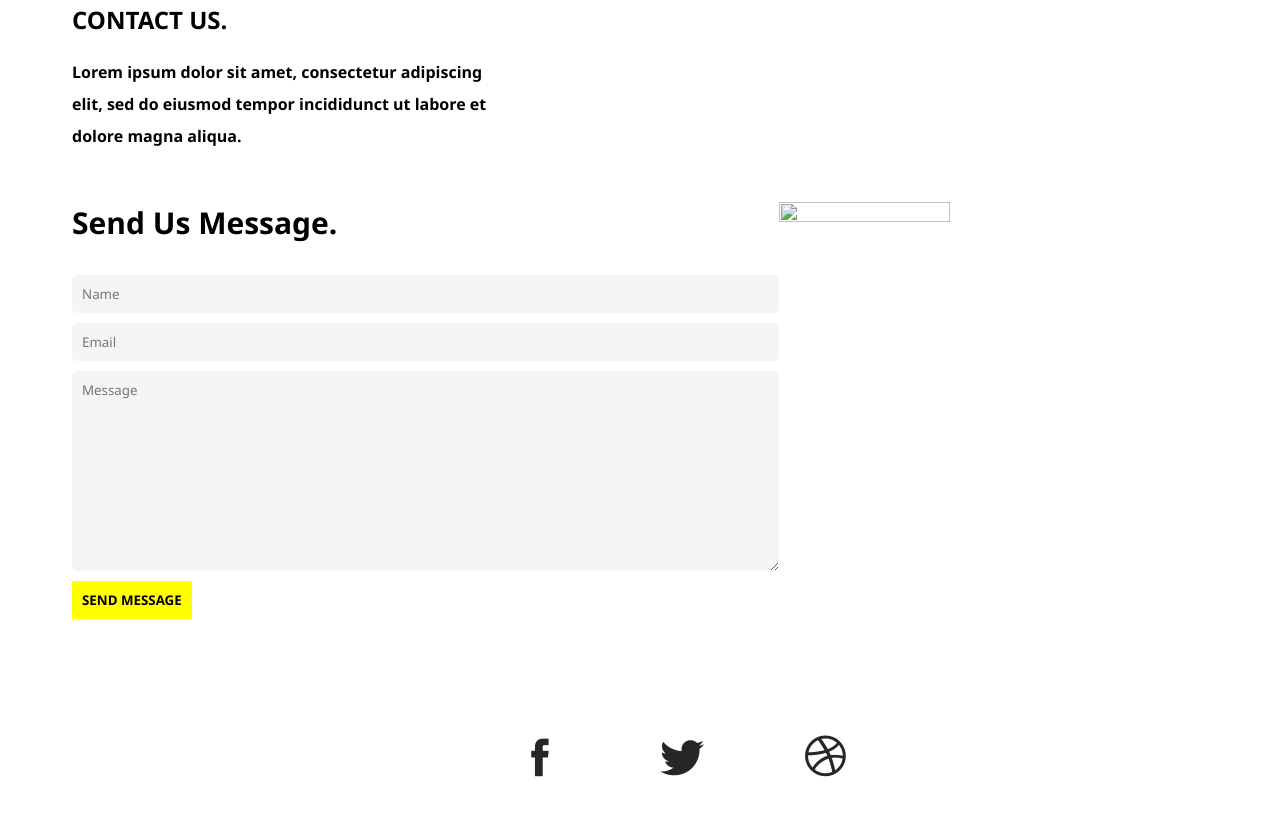
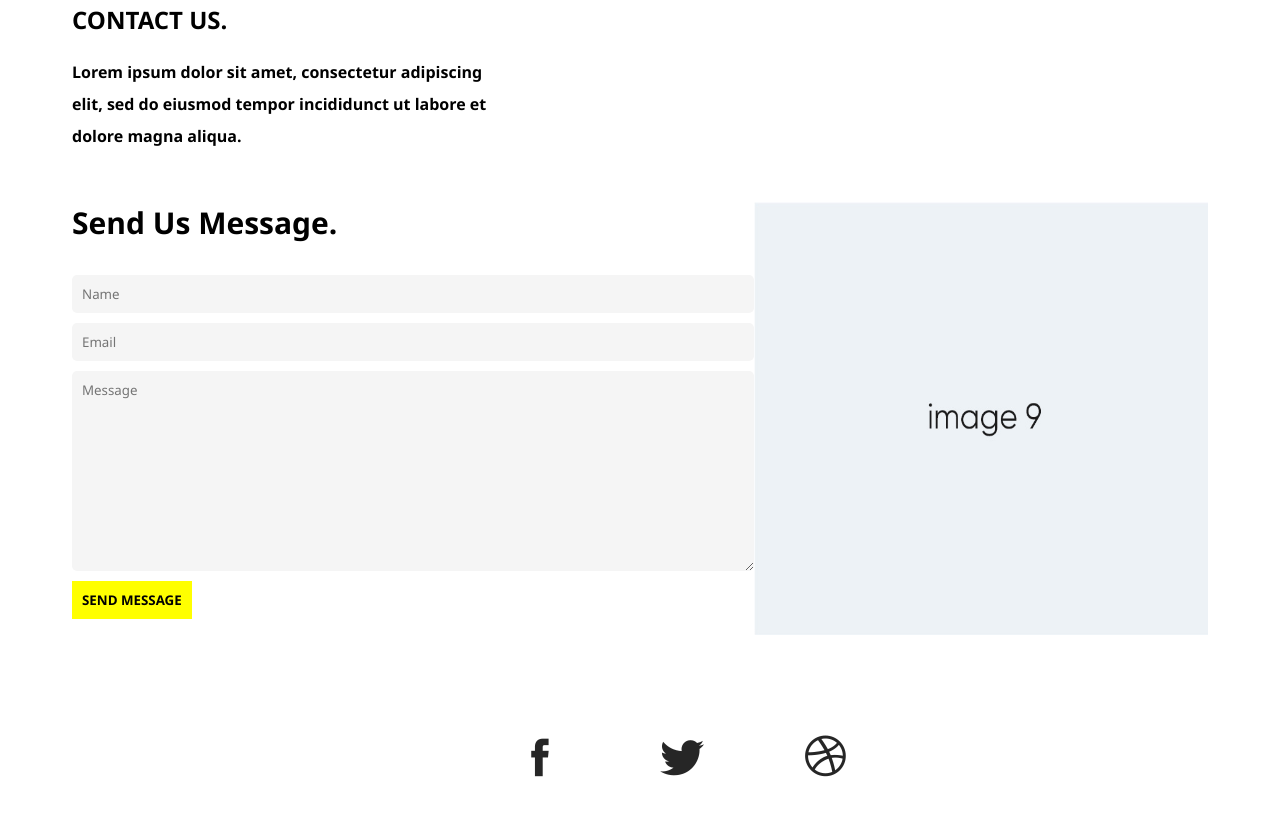
Before and after one commit to Chinthan21/Responsive-web-page, a plain HTML site: page index.html in a window 1280 px wide. Shown: the part 3100-3930 px from the top of the page. Drawn offline with Linux system fonts and the light colour scheme; the site is published under a folder, as on GitHub Pages, so addresses that start at the root find nothing; files whose address does not match are found by name.

Commit message:
Update index.html

```diff
--- a/index.html
+++ b/index.html
@@ -120,7 +120,7 @@
                         <textarea name="Message" placeholder="Message"  style="width:100%"></textarea><br/>
                         <input type="submit" value="SEND MESSAGE" />
                     </form>
-                    <img src="/Image-9.jpg" alt="" style="width:40%"/>
+                    <img src="Image-9.jpg" alt="" style="width:40%"/>
                 </div>
 
             </div>
```
